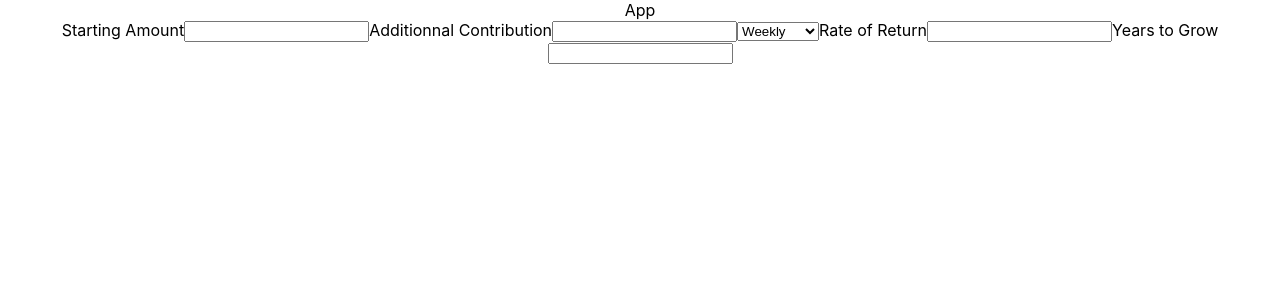
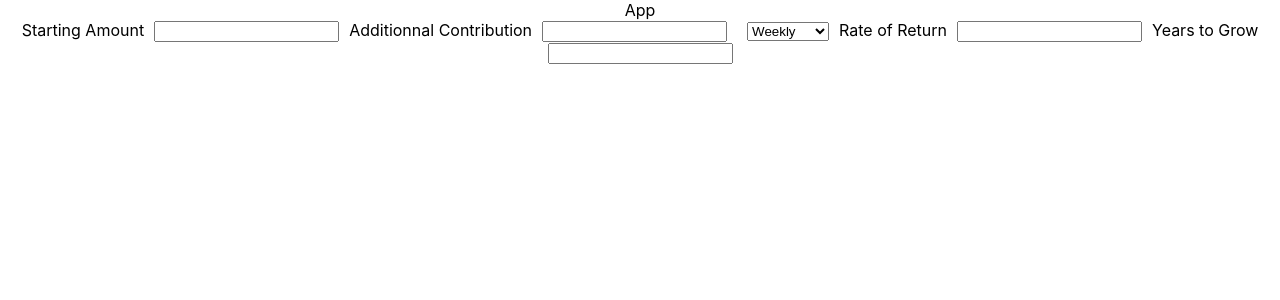
Before and after one commit to YoannAsl/Investment-Calculator, a React (Vite) app: page / in a window 1280 px wide. Shown: the top 300 px of the page. Built offline with nearby package versions, Linux system fonts and the light colour scheme.

Commit message:
Installed styled-components

```diff
--- a/package.json
+++ b/package.json
@@ -7,11 +7,13 @@
   },
   "dependencies": {
     "react": "^17.0.0",
-    "react-dom": "^17.0.0"
+    "react-dom": "^17.0.0",
+    "styled-components": "^5.3.0"
   },
   "devDependencies": {
     "@types/react": "^17.0.0",
     "@types/react-dom": "^17.0.0",
+    "@types/styled-components": "^5.1.11",
     "@vitejs/plugin-react-refresh": "^1.3.1",
     "typescript": "^4.3.2",
     "vite": "^2.3.8"
--- a/src/components/Inputs.tsx
+++ b/src/components/Inputs.tsx
@@ -1,9 +1,17 @@
 import React from 'react';
+import styled from 'styled-components';
 import intervals from '../intervals';
+
+const Form = styled.form`
+	input,
+	select {
+		margin: 0 10px;
+	}
+`;
 
 const Inputs = () => {
 	return (
-		<form>
+		<Form>
 			<label htmlFor='starting-amout'>Starting Amount</label>
 			<input type='number' name='starting-amount' />
 
@@ -22,7 +30,7 @@ const Inputs = () => {
 
 			<label htmlFor='period'>Years to Grow</label>
 			<input type='number' name='period' />
-		</form>
+		</Form>
 	);
 };
 
```
Also changed, not shown: 1 other file (tests, documents, lock files or other folders).
